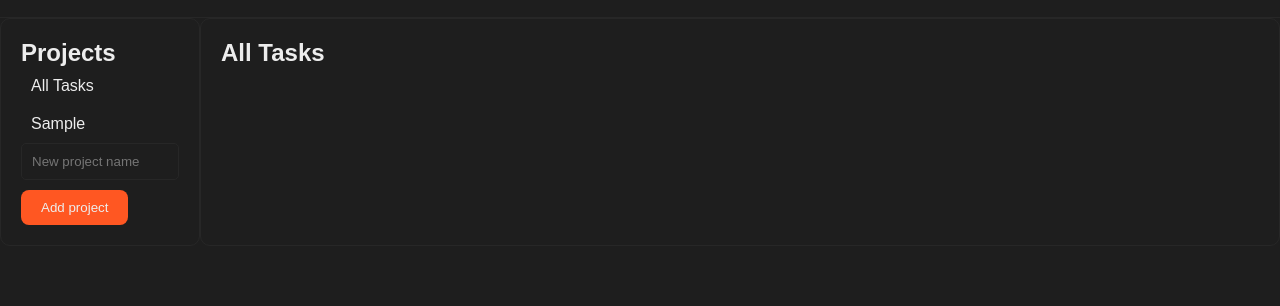
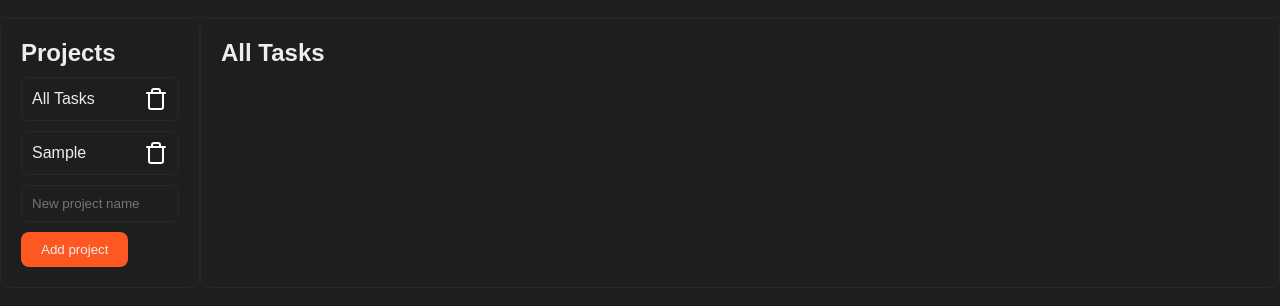
Before and after one commit to matejadb/todo-app, a website built with webpack: page src/template.html in a window 1280 px wide. Both pictures are taken after typing "Sample" into the empty fields and a click on the button "Add project". Shown: the part 58-364 px from the top of the page. Built offline with nearby package versions, Linux system fonts and the light colour scheme.

Commit message:
Add delete button icon to project item

```diff
--- a/src/index.js
+++ b/src/index.js
@@ -8,3 +8,4 @@ screenController();
 //===========================================================
 // 2) Go over projects code
 // 3) Add option to delete projects
+// 4) Make the delete project item button appear on hover
--- a/src/modules/projectController.js
+++ b/src/modules/projectController.js
@@ -4,6 +4,7 @@
 import { Task } from './task';
 import { taskController } from './taskController';
 
+import trashIcon from '../icons/trash.svg';
 export function projectController() {
 	//===========================================================
 	// Helper Functions
@@ -31,6 +32,7 @@ export function projectController() {
 		}
 	};
 
+	// Project Maker
 	const addProjectEventListener = () => {
 		const addProjectButton = document.getElementById('add-project');
 		addProjectButton.addEventListener('click', () => {
@@ -63,7 +65,14 @@ export function projectController() {
 		projects.forEach((project) => {
 			const projectItem = document.createElement('li');
 			projectItem.classList.add('project-item');
+
+			const trash = document.createElement('img');
+			trash.src = trashIcon;
+			trash.classList.add('trash-icon');
+			trash.classList.add('hidden');
+
 			projectItem.textContent = project;
+			projectItem.appendChild(trash);
 			projectList.appendChild(projectItem);
 		});
 		saveData();
@@ -96,6 +105,11 @@ export function projectController() {
 		tasks.forEach((task, index) => taskController().renderTask(task, index));
 	};
 
+	const deleteProject = () => {
+		const projectList = document.querySelector('.project-list');
+		projectList.addEventListener('click', function (e) {});
+	};
+
 	//===========================================================
 	// Init Variables
 	//===========================================================
--- a/src/styles.css
+++ b/src/styles.css
@@ -203,7 +203,13 @@ main {
 .project-item {
 	color: #ededed;
 	padding: 10px;
+	height: 44px;
+	margin: 10px 0;
 	border-radius: 5px;
+	display: flex;
+	align-items: center;
+	justify-content: space-between;
+	border: 1px solid #272727;
 	transition: background-color 0.3s ease;
 }
 
--- a/src/template.html
+++ b/src/template.html
@@ -57,7 +57,10 @@
 			<div class="project-container">
 				<h2>Projects</h2>
 				<ul class="project-list prevent-select">
-					<li id="default-project" class="project-item">All Tasks</li>
+					<li id="default-project" class="project-item">
+						All Tasks
+						<img src="./icons/trash.svg" alt="" class="trash-icon" />
+					</li>
 				</ul>
 				<input type="text" id="new-project" placeholder="New project name" />
 				<button id="add-project">Add project</button>
```
